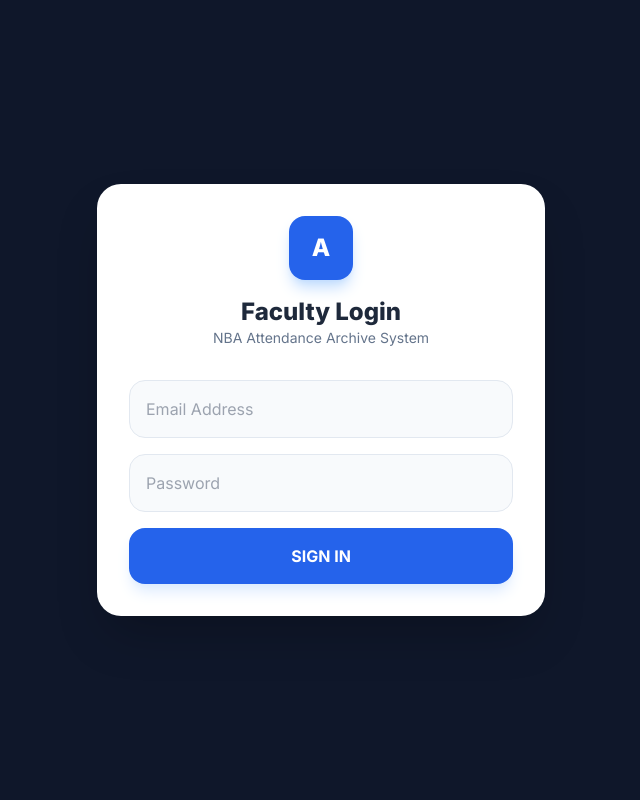
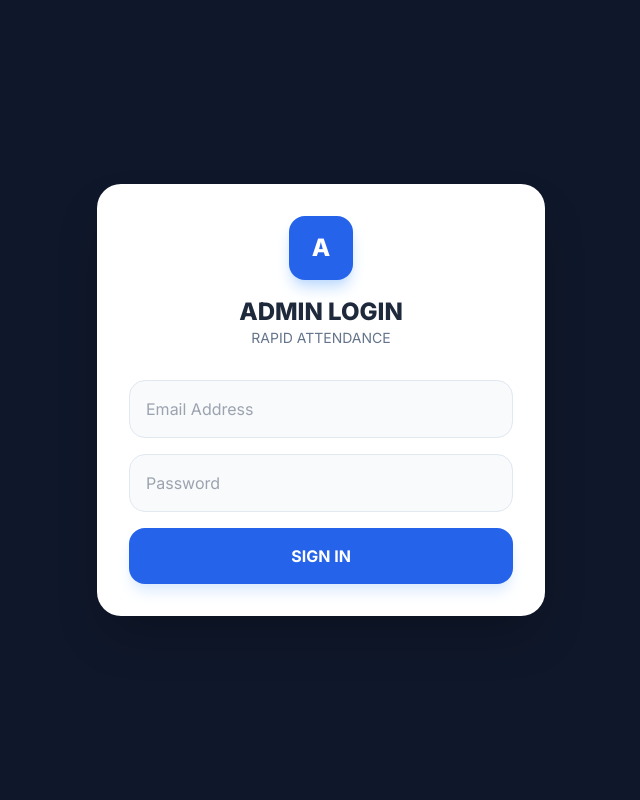
Before and after one commit to aathisudhan/newattendance, a Flask app: page /exam in a window 1280 px wide. Shown: the whole page, without its empty margins (319-959 px from the left). Run offline with Flask 3, Linux system fonts and the light colour scheme; some libraries are stand-ins or nearby versions.

Commit message:
Update exam.html

```diff
--- a/templates/exam.html
+++ b/templates/exam.html
@@ -22,8 +22,8 @@
                 <div class="w-16 h-16 bg-blue-600 rounded-2xl mx-auto mb-4 flex items-center justify-center shadow-lg shadow-blue-200">
                     <span class="text-white font-black text-2xl">A</span>
                 </div>
-                <h2 class="text-2xl font-extrabold text-slate-800">Faculty Login</h2>
-                <p class="text-slate-500 text-sm">NBA Attendance Archive System</p>
+                <h2 class="text-2xl font-extrabold text-slate-800">ADMIN LOGIN</h2>
+                <p class="text-slate-500 text-sm">RAPID ATTENDANCE</p>
             </div>
             <div class="space-y-4">
                 <input type="text" id="userEmail" placeholder="Email Address" class="w-full p-4 bg-slate-50 border border-slate-200 rounded-2xl input-focus">
```
